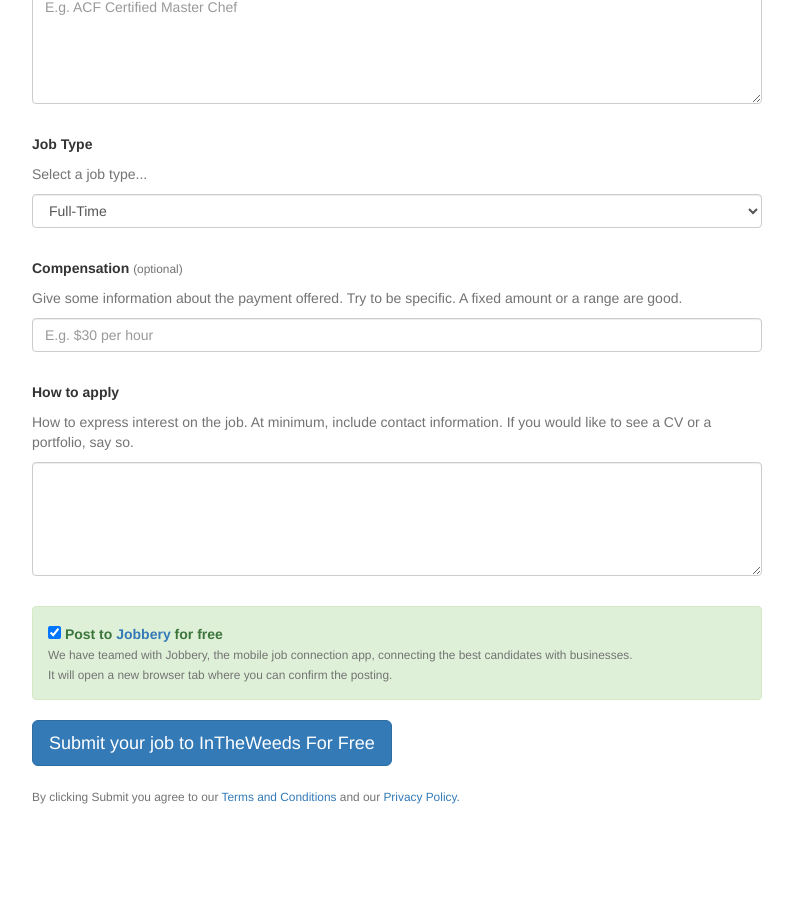
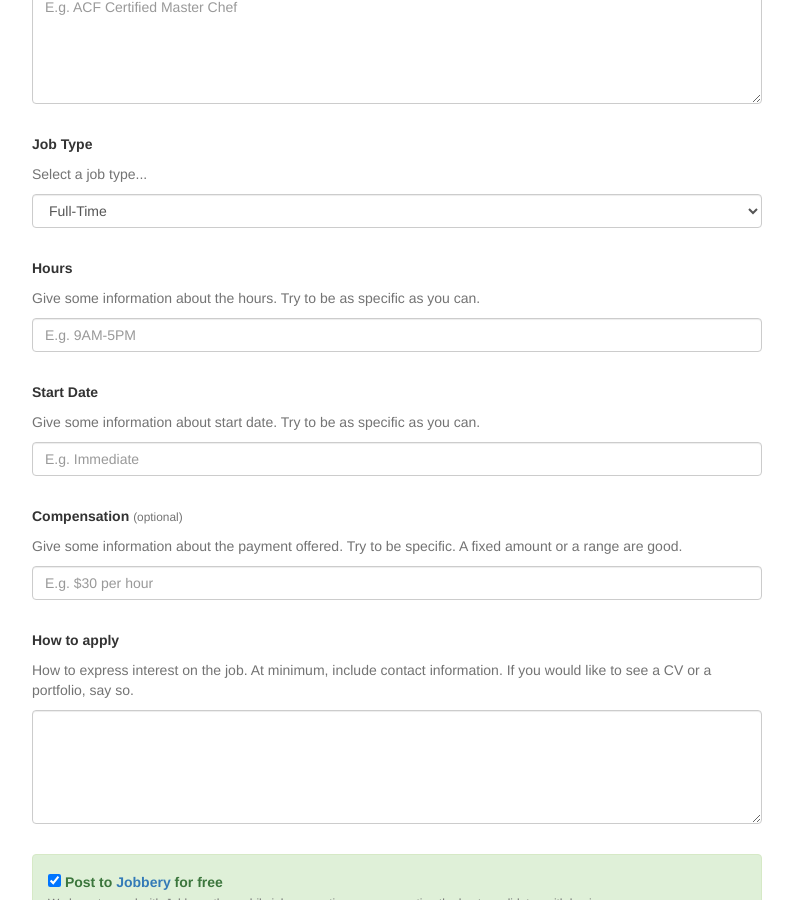
Before and after one commit to intheweedsjobs/intheweeds, a Jekyll site: the page built from job-form.html, in a window 1280 px wide and 900 px high, scrolled down 969 px. Shown: the whole window, without its empty margins (243-1036 px from the left). Built offline with Jekyll 4.4.1, drawn with Linux system fonts in a browser that asks for light colours; before the commit the page ends 1845 px from its top, so only the background shows below that.

Commit message:
added hours and start date fields

```diff
--- a/job-form.html
+++ b/job-form.html
@@ -153,6 +153,32 @@ permalink: '/job-form/'
               </select>
             </div>
             <div class="form-group">
+              <label for="hours">
+                Hours
+              </label>
+              <p class="help-block">Give some information about the hours. Try to be as specific as you can.</p>
+              <input type="text"
+                     class="form-control"
+                     id="hours"
+                     placeholder="E.g. 9AM-5PM"
+                     name="fields[hours]"
+                     required
+              >
+            </div>
+            <div class="form-group">
+              <label for="start">
+                Start Date
+              </label>
+              <p class="help-block">Give some information about start date. Try to be as specific as you can.</p>
+              <input type="text"
+                     class="form-control"
+                     id="start"
+                     placeholder="E.g. Immediate"
+                     name="fields[start]"
+                     required
+              >
+            </div>
+            <div class="form-group">
               <label for="compensation">
                 Compensation
                 <small>(optional)</small>
@@ -258,7 +284,9 @@ permalink: '/job-form/'
                 'qualifications': $('#qualifications').val(),
                 'job_type': $('#job_type').val(),
                 'compensation': $('#compensation').val(),
-                'how_to_apply': $('#how_to_apply').val()
+                'how_to_apply': $('#how_to_apply').val(),
+                  'hours': $('#hours').val(),
+                  'start': $('#start').val(),
               };
               //console.log(x);
               window.open('//www.jobbery.net/addcampaign?q=' + JSON.stringify(x), '_blank');
```
Also changed, not shown: _layouts/jobs.html (+10 -0 lines).
